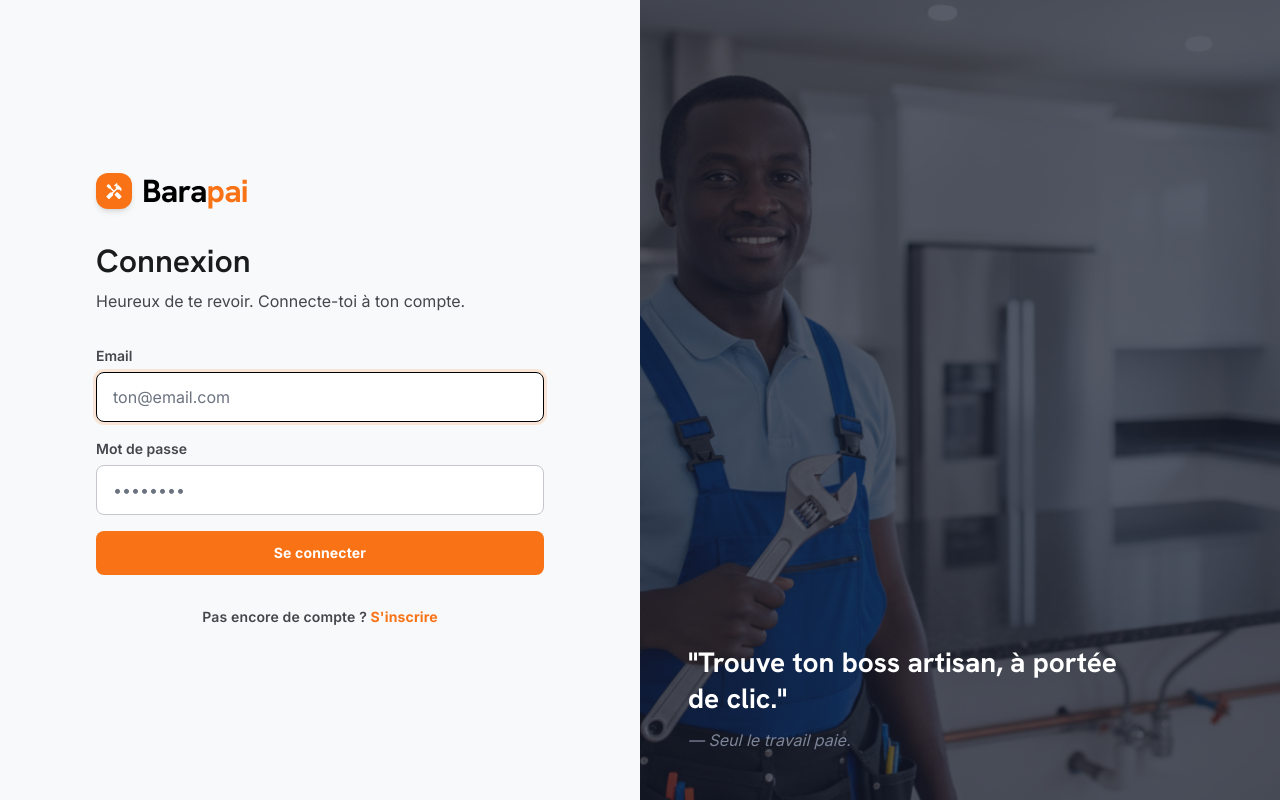
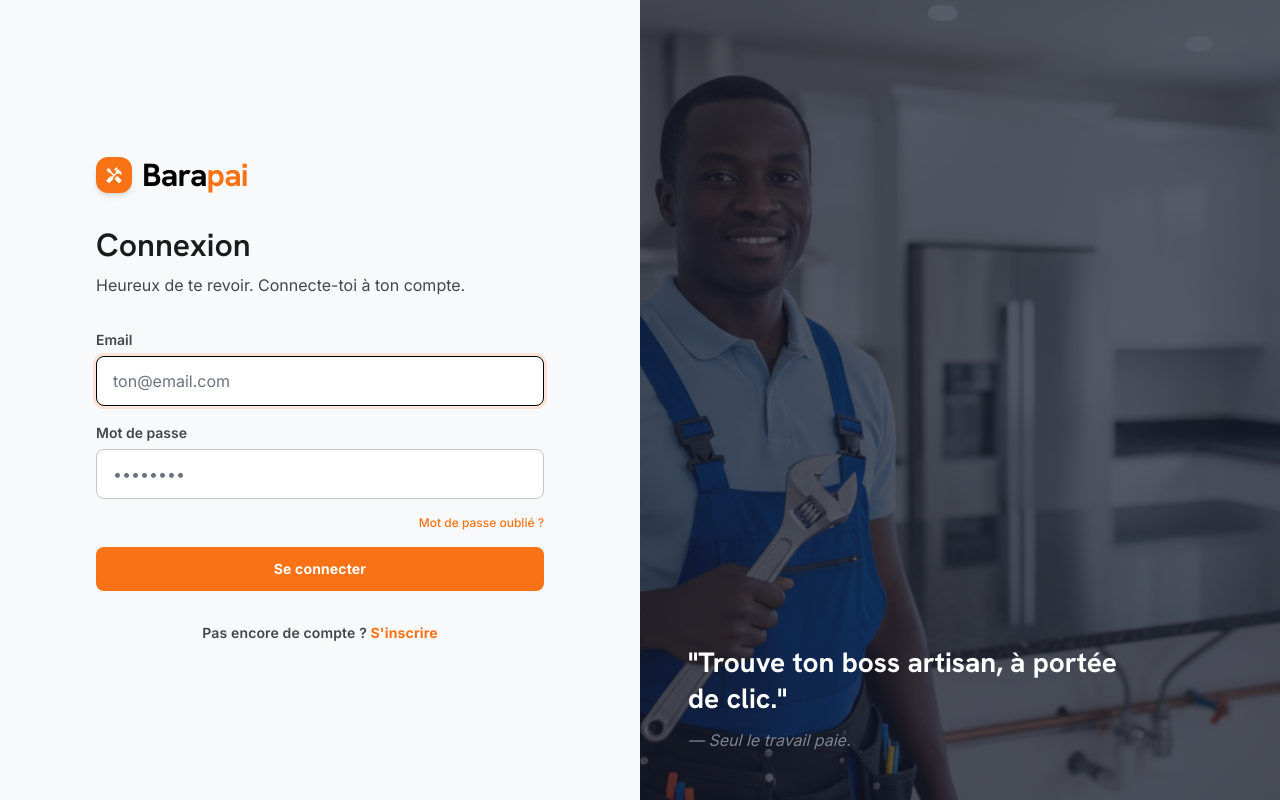
Before and after one commit to Overlord-Oden/barapai, a Django app: page /accounts/login/ in a window 1280 px wide. Run offline with Django 5.2, Linux system fonts and the light colour scheme; some libraries are stand-ins or nearby versions.

Commit message:
feat: ajouter lien mot de passe oublié sur la page de connexion
Co-Authored-By: Claude Sonnet 4.6 <noreply@anthropic.com>

```diff
--- a/templates/accounts/login.html
+++ b/templates/accounts/login.html
@@ -47,6 +47,10 @@
   {% if form.password.errors %}<p class="text-error text-label-sm mt-1">{{ form.password.errors.0 }}</p>{% endif %}
 </div>
 
+        <div class="flex justify-end">
+          <a href="{% url 'accounts:password_reset' %}" class="text-label-sm text-abidjan-orange-vibrant hover:underline">Mot de passe oublié ?</a>
+        </div>
+
         <button type="submit" class="w-full bg-abidjan-orange-vibrant text-white py-3 rounded-lg font-sans text-label-md font-bold hover:bg-secondary active:scale-[0.98] transition-all">
           Se connecter
         </button>
```
